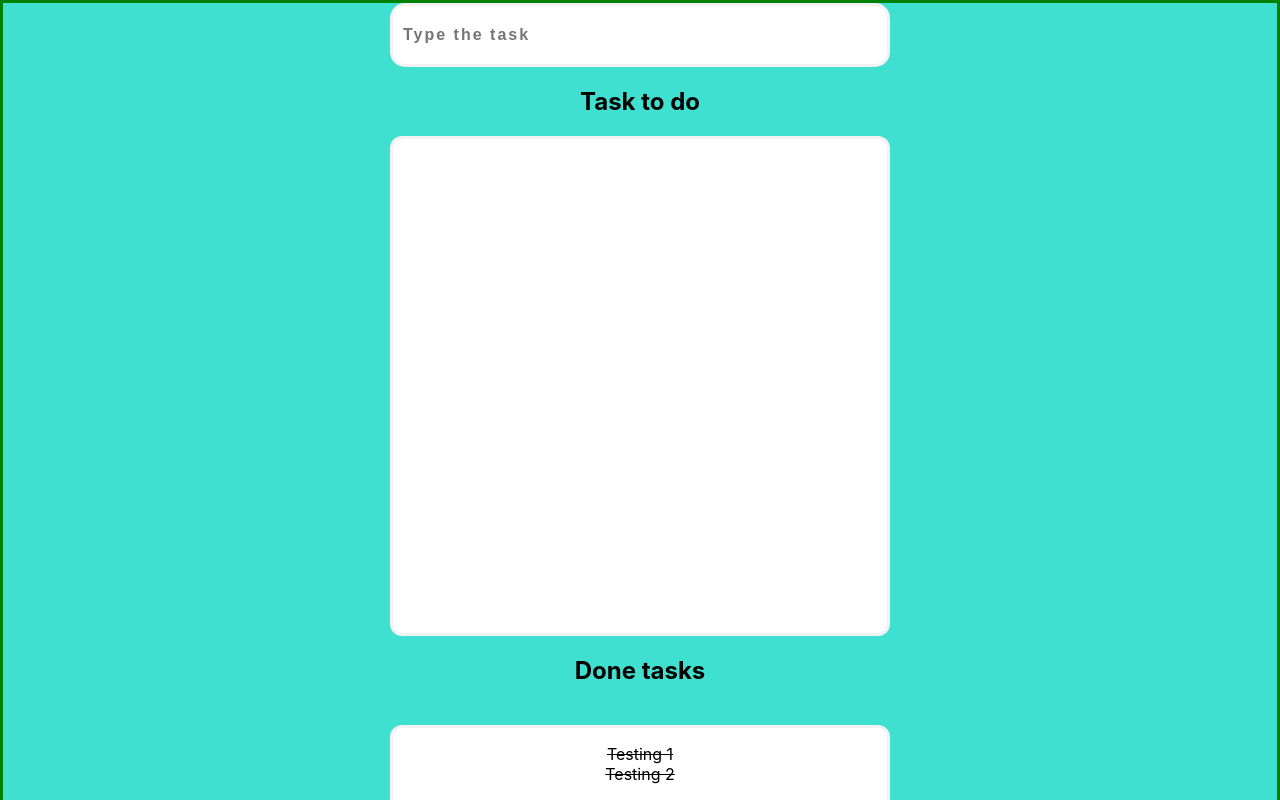
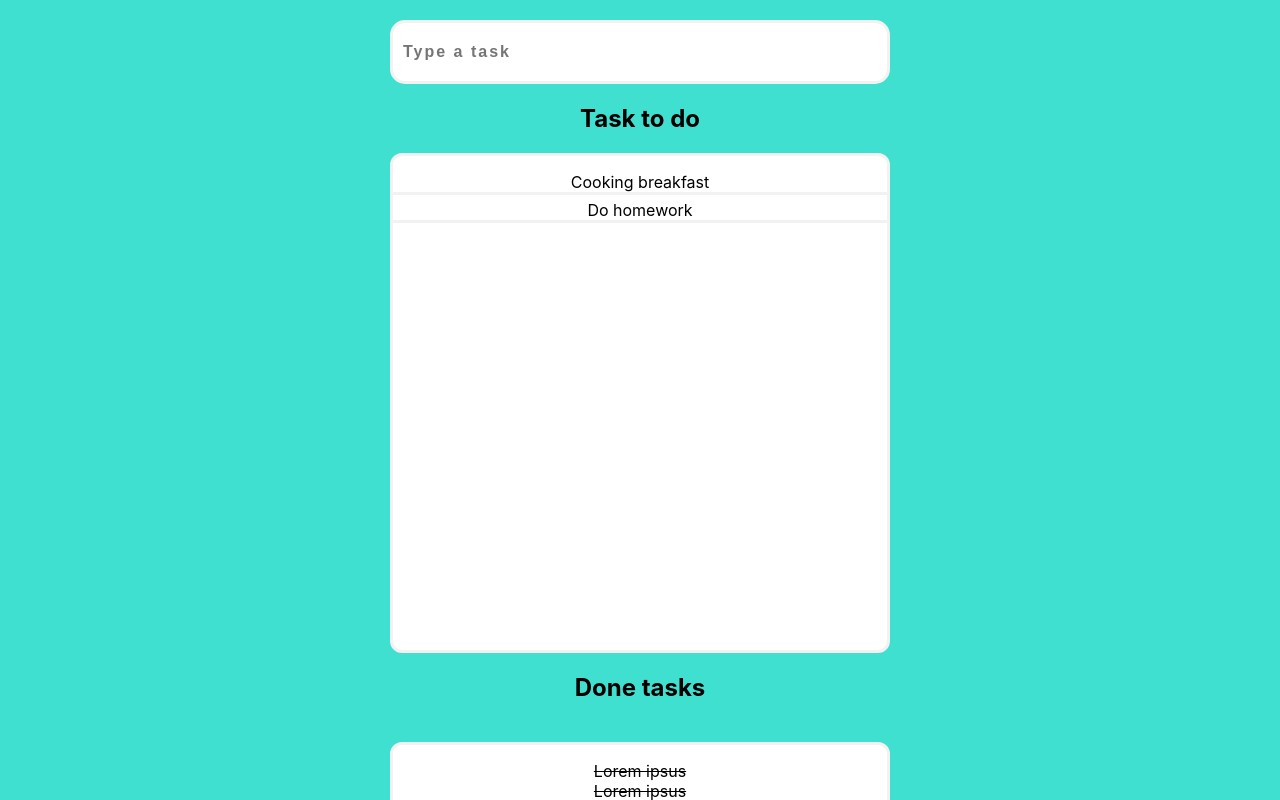
Before and after one commit to jfernando0911/reactjs-todo-list, a React (Create React App) app: page / in a window 1280 px wide. Shown: the top 800 px of the page. Built offline with nearby package versions, Linux system fonts and the light colour scheme.

Commit message:
some typos have been corrected

```diff
--- a/src/Components/DoneTaskList.js
+++ b/src/Components/DoneTaskList.js
@@ -9,9 +9,9 @@ const DoneTaskList = ({dt}) => {
     return (
         <div className={styles.doneListContainer}>
             <ul className={styles.doneUlContainer}>
-                <li>Testing 1</li>
+                <li>Lorem ipsus</li>
 
-                <li>Testing 2</li>
+                <li>Lorem ipsus</li>
                 {dt.map((e, i) => <li key={i}>{e}</li>)}
             </ul>
         </div>
--- a/src/Components/TodoInput.js
+++ b/src/Components/TodoInput.js
@@ -6,7 +6,7 @@ import DoneTaskList from './DoneTaskList';
 
 const TodoInput = () => {
     let [inputValue, inputValues] = useState("");
-    const [element, setElements] = useState([]);
+    const [element, setElements] = useState(["Cooking breakfast", "Do homework"]);
     const [doneTask, updateDoneTasks] = useState([]);
 
     const Changing = (e) => {
@@ -49,7 +49,7 @@ const TodoInput = () => {
 
     return (
         <div className={styles.mainContainer}>
-            <input type="text" onKeyDown={pressedEnterKey} onChange={Changing} placeholder="Type the task" className={styles.todoListInput} />
+            <input type="text" onKeyDown={pressedEnterKey} onChange={Changing} placeholder="Type a task" className={styles.todoListInput} />
 
             <h2>Task to do</h2>
 
--- a/src/Components/todo.module.css
+++ b/src/Components/todo.module.css
@@ -1,5 +1,5 @@
 .mainContainer{
-    border: 3px solid green;
+    /* border: 3px solid green; */
     display: flex;
     flex-direction: column;
     justify-content: space-around;
@@ -9,7 +9,7 @@
 }
 
 .todoListInput{
-    /* margin-top: 20px; */
+    margin-top: 20px;
     height: 64px;
     width: 500px;
     border-radius: 15px;
@@ -19,8 +19,7 @@
     font-size: 1em;
     letter-spacing: 2px;
     font-weight: bold;
-    /* display: block; */
-
+    color: dimgrey;
 }
 
 .todoListInput:focus{
```
